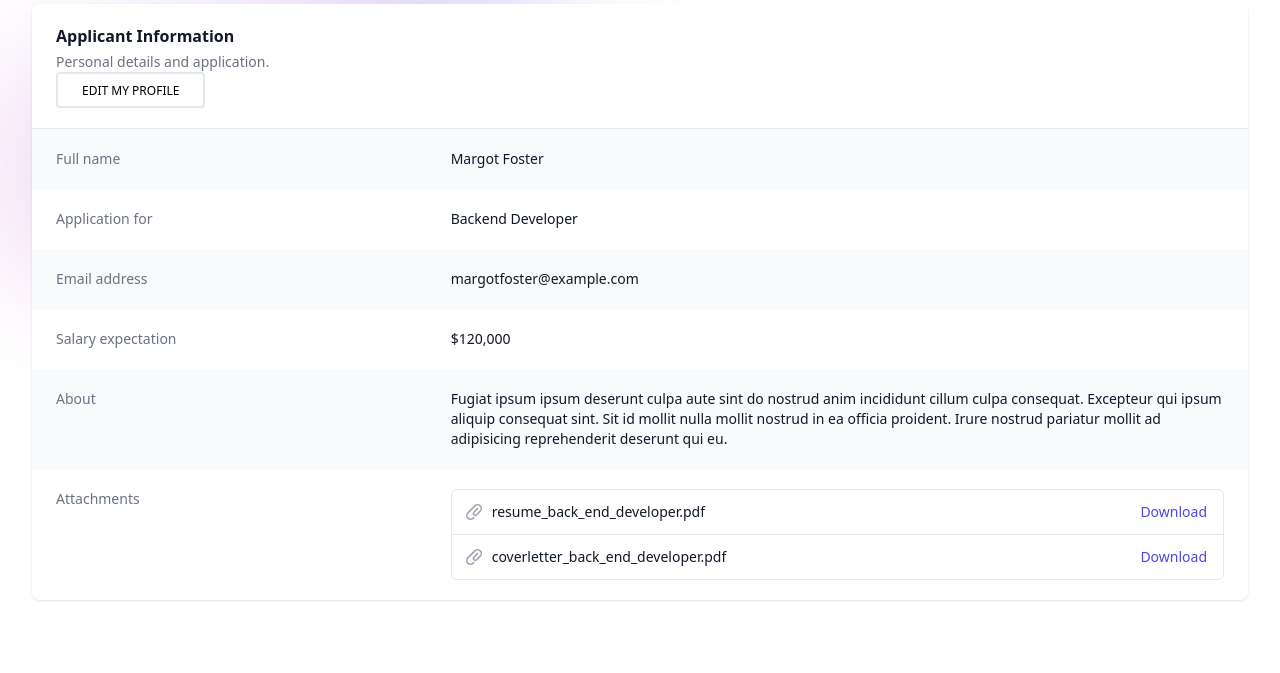
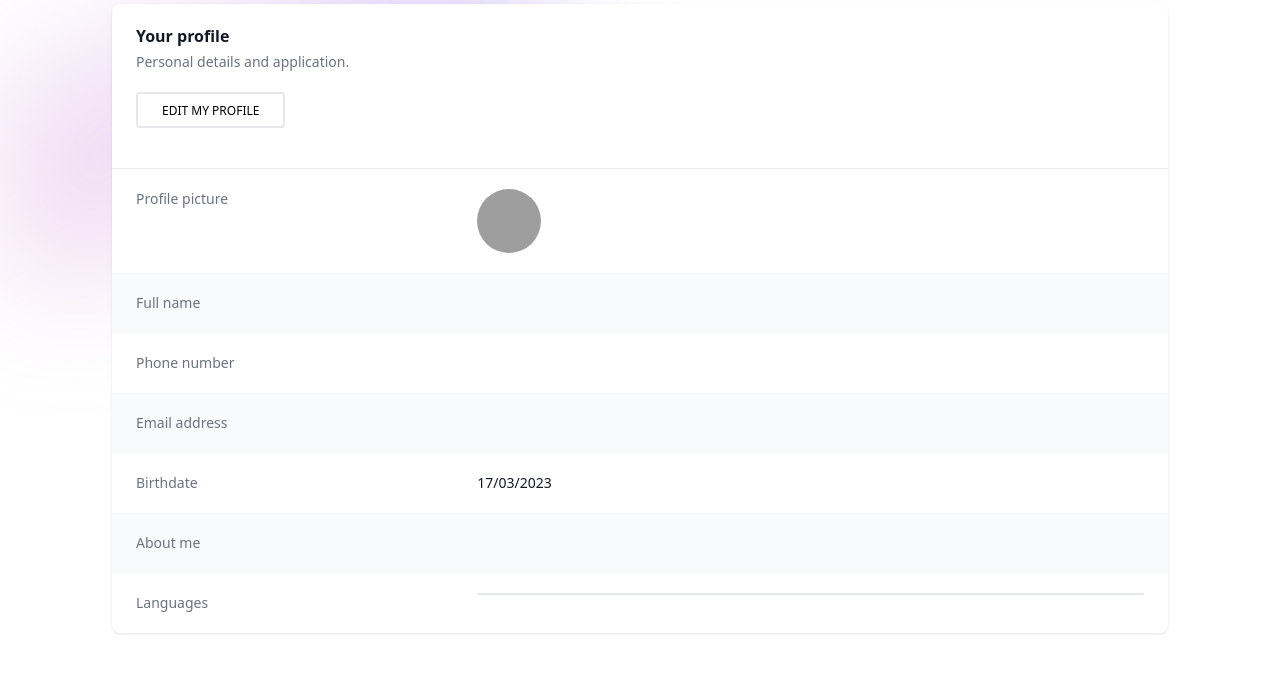
Before and after one commit to eleo-jens/KindCities, a Symfony app: template templates/host/profile.html.twig in a window 1280 px wide. Shown: the part 80-753 px from the top of the page. Run offline with Twig, Linux system fonts and the light colour scheme; the template is opened without the code that fills it, so the values that code supplies are empty; some libraries are stand-ins or nearby versions; grey boxes are pictures that could not be loaded.

Commit message:
get profile ok

```diff
--- a/templates/host/profile.html.twig
+++ b/templates/host/profile.html.twig
@@ -2,65 +2,54 @@
 
 {% block body %}
 
-<div class="overflow-hidden bg-white shadow sm:rounded-lg my-10">
+<div class="overflow-hidden bg-white shadow sm:rounded-lg my-10 mx-20">
   <div class="px-4 py-5 sm:px-6">
-    <h3 class="text-base font-semibold leading-6 text-gray-900">Applicant Information</h3>
+    <h3 class="text-base font-semibold leading-6 text-gray-900">Your profile</h3>
     <p class="mt-1 max-w-2xl text-sm text-gray-500">Personal details and application.</p>
     <button
       type="button"
-      class="inline-block rounded border-2 border-primary px-6 pt-2 pb-[6px] text-xs font-medium uppercase leading-normal text-primary transition duration-150 ease-in-out hover:border-primary-600 hover:bg-neutral-500 hover:bg-opacity-10 hover:text-primary-600 focus:border-primary-600 focus:text-primary-600 focus:outline-none focus:ring-0 active:border-primary-700 active:text-primary-700 dark:hover:bg-neutral-100 dark:hover:bg-opacity-10"
+      class="my-5 inline-block rounded border-2 border-primary px-6 pt-2 pb-[6px] text-xs font-medium uppercase leading-normal text-primary transition duration-150 ease-in-out hover:border-primary-600 hover:bg-neutral-500 hover:bg-opacity-10 hover:text-primary-600 focus:border-primary-600 focus:text-primary-600 focus:outline-none focus:ring-0 active:border-primary-700 active:text-primary-700 dark:hover:bg-neutral-100 dark:hover:bg-opacity-10"
       data-te-ripple-init>
       Edit my profile
     </button>
   </div>
   <div class="border-t border-gray-200">
     <dl>
+      <div class="bg-white px-4 py-5 sm:grid sm:grid-cols-3 sm:gap-4 sm:px-6">
+        <dt class="text-sm font-medium text-gray-500">Profile picture</dt>
+        <dd class="mt-1 text-sm text-gray-900 sm:col-span-2 sm:mt-0"> <img class="object-cover w-16 h-16 rounded-full" src="https://images.unsplash.com/photo-1531746020798-e6953c6e8e04?ixlib=rb-4.0.3&ixid=MnwxMjA3fDB8MHxwaG90by1wYWdlfHx8fGVufDB8fHx8&auto=format&fit=crop&w=764&h=764&q=100" alt=""></dd>
+      </div>
       <div class="bg-gray-50 px-4 py-5 sm:grid sm:grid-cols-3 sm:gap-4 sm:px-6">
         <dt class="text-sm font-medium text-gray-500">Full name</dt>
-        <dd class="mt-1 text-sm text-gray-900 sm:col-span-2 sm:mt-0">Margot Foster</dd>
+        <dd class="mt-1 text-sm text-gray-900 sm:col-span-2 sm:mt-0">{{user.firstName}} {{user.lastName}}</dd>
       </div>
       <div class="bg-white px-4 py-5 sm:grid sm:grid-cols-3 sm:gap-4 sm:px-6">
-        <dt class="text-sm font-medium text-gray-500">Application for</dt>
-        <dd class="mt-1 text-sm text-gray-900 sm:col-span-2 sm:mt-0">Backend Developer</dd>
+        <dt class="text-sm font-medium text-gray-500">Phone number</dt>
+        <dd class="mt-1 text-sm text-gray-900 sm:col-span-2 sm:mt-0">{{ user.phoneNumber }}</dd>
       </div>
       <div class="bg-gray-50 px-4 py-5 sm:grid sm:grid-cols-3 sm:gap-4 sm:px-6">
         <dt class="text-sm font-medium text-gray-500">Email address</dt>
-        <dd class="mt-1 text-sm text-gray-900 sm:col-span-2 sm:mt-0">margotfoster@example.com</dd>
+        <dd class="mt-1 text-sm text-gray-900 sm:col-span-2 sm:mt-0">{{ user.Email }}</dd>
       </div>
       <div class="bg-white px-4 py-5 sm:grid sm:grid-cols-3 sm:gap-4 sm:px-6">
-        <dt class="text-sm font-medium text-gray-500">Salary expectation</dt>
-        <dd class="mt-1 text-sm text-gray-900 sm:col-span-2 sm:mt-0">$120,000</dd>
+        <dt class="text-sm font-medium text-gray-500">Birthdate</dt>
+        <dd class="mt-1 text-sm text-gray-900 sm:col-span-2 sm:mt-0">{{ user.Birthdate | date('d/m/Y') }}</dd>
       </div>
       <div class="bg-gray-50 px-4 py-5 sm:grid sm:grid-cols-3 sm:gap-4 sm:px-6">
-        <dt class="text-sm font-medium text-gray-500">About</dt>
-        <dd class="mt-1 text-sm text-gray-900 sm:col-span-2 sm:mt-0">Fugiat ipsum ipsum deserunt culpa aute sint do nostrud anim incididunt cillum culpa consequat. Excepteur qui ipsum aliquip consequat sint. Sit id mollit nulla mollit nostrud in ea officia proident. Irure nostrud pariatur mollit ad adipisicing reprehenderit deserunt qui eu.</dd>
+        <dt class="text-sm font-medium text-gray-500">About me</dt>
+        <dd class="mt-1 text-sm text-gray-900 sm:col-span-2 sm:mt-0"></dd>
       </div>
       <div class="bg-white px-4 py-5 sm:grid sm:grid-cols-3 sm:gap-4 sm:px-6">
-        <dt class="text-sm font-medium text-gray-500">Attachments</dt>
+        <dt class="text-sm font-medium text-gray-500">Languages</dt>
         <dd class="mt-1 text-sm text-gray-900 sm:col-span-2 sm:mt-0">
           <ul role="list" class="divide-y divide-gray-200 rounded-md border border-gray-200">
+           {% for language in languages %}
             <li class="flex items-center justify-between py-3 pl-3 pr-4 text-sm">
               <div class="flex w-0 flex-1 items-center">
-                <svg class="h-5 w-5 flex-shrink-0 text-gray-400" viewBox="0 0 20 20" fill="currentColor" aria-hidden="true">
-                  <path fill-rule="evenodd" d="M15.621 4.379a3 3 0 00-4.242 0l-7 7a3 3 0 004.241 4.243h.001l.497-.5a.75.75 0 011.064 1.057l-.498.501-.002.002a4.5 4.5 0 01-6.364-6.364l7-7a4.5 4.5 0 016.368 6.36l-3.455 3.553A2.625 2.625 0 119.52 9.52l3.45-3.451a.75.75 0 111.061 1.06l-3.45 3.451a1.125 1.125 0 001.587 1.595l3.454-3.553a3 3 0 000-4.242z" clip-rule="evenodd" />
-                </svg>
-                <span class="ml-2 w-0 flex-1 truncate">resume_back_end_developer.pdf</span>
-              </div>
-              <div class="ml-4 flex-shrink-0">
-                <a href="#" class="font-medium text-indigo-600 hover:text-indigo-500">Download</a>
+                <span class="ml-2 w-0 flex-1 truncate">{{ language.name }}</span>
               </div>
             </li>
-            <li class="flex items-center justify-between py-3 pl-3 pr-4 text-sm">
-              <div class="flex w-0 flex-1 items-center">
-                <svg class="h-5 w-5 flex-shrink-0 text-gray-400" viewBox="0 0 20 20" fill="currentColor" aria-hidden="true">
-                  <path fill-rule="evenodd" d="M15.621 4.379a3 3 0 00-4.242 0l-7 7a3 3 0 004.241 4.243h.001l.497-.5a.75.75 0 011.064 1.057l-.498.501-.002.002a4.5 4.5 0 01-6.364-6.364l7-7a4.5 4.5 0 016.368 6.36l-3.455 3.553A2.625 2.625 0 119.52 9.52l3.45-3.451a.75.75 0 111.061 1.06l-3.45 3.451a1.125 1.125 0 001.587 1.595l3.454-3.553a3 3 0 000-4.242z" clip-rule="evenodd" />
-                </svg>
-                <span class="ml-2 w-0 flex-1 truncate">coverletter_back_end_developer.pdf</span>
-              </div>
-              <div class="ml-4 flex-shrink-0">
-                <a href="#" class="font-medium text-indigo-600 hover:text-indigo-500">Download</a>
-              </div>
-            </li>
+           {% endfor %}
           </ul>
         </dd>
       </div>
```
Also changed, not shown: src/Controller/HostController.php (+46 -5 lines), src/Controller/RefugeeController.php (+12 -4 lines), templates/host/update_profile.html.twig (added, +65 -0 lines), templates/refugee/profile.html.twig (+19 -30 lines).
